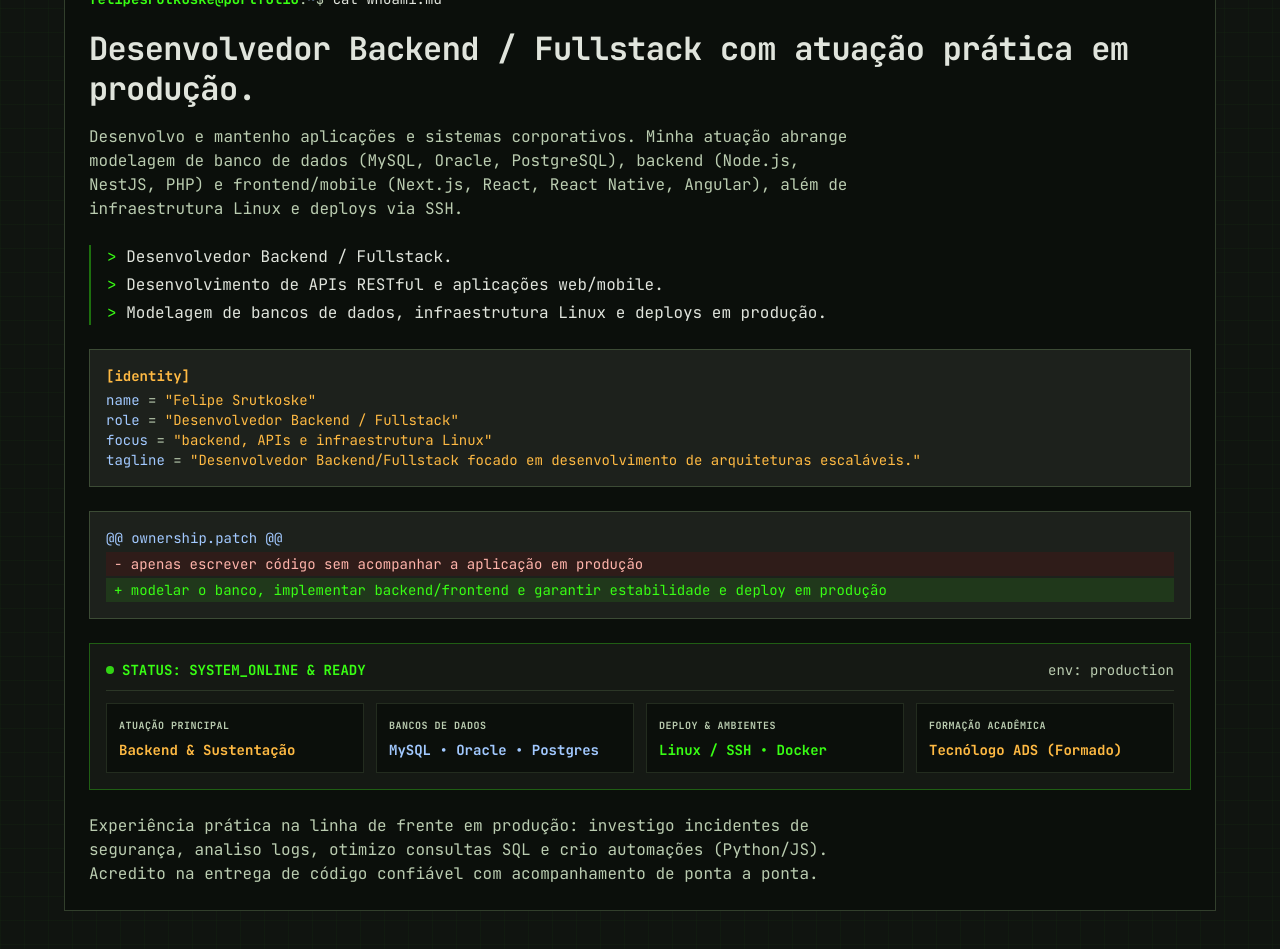
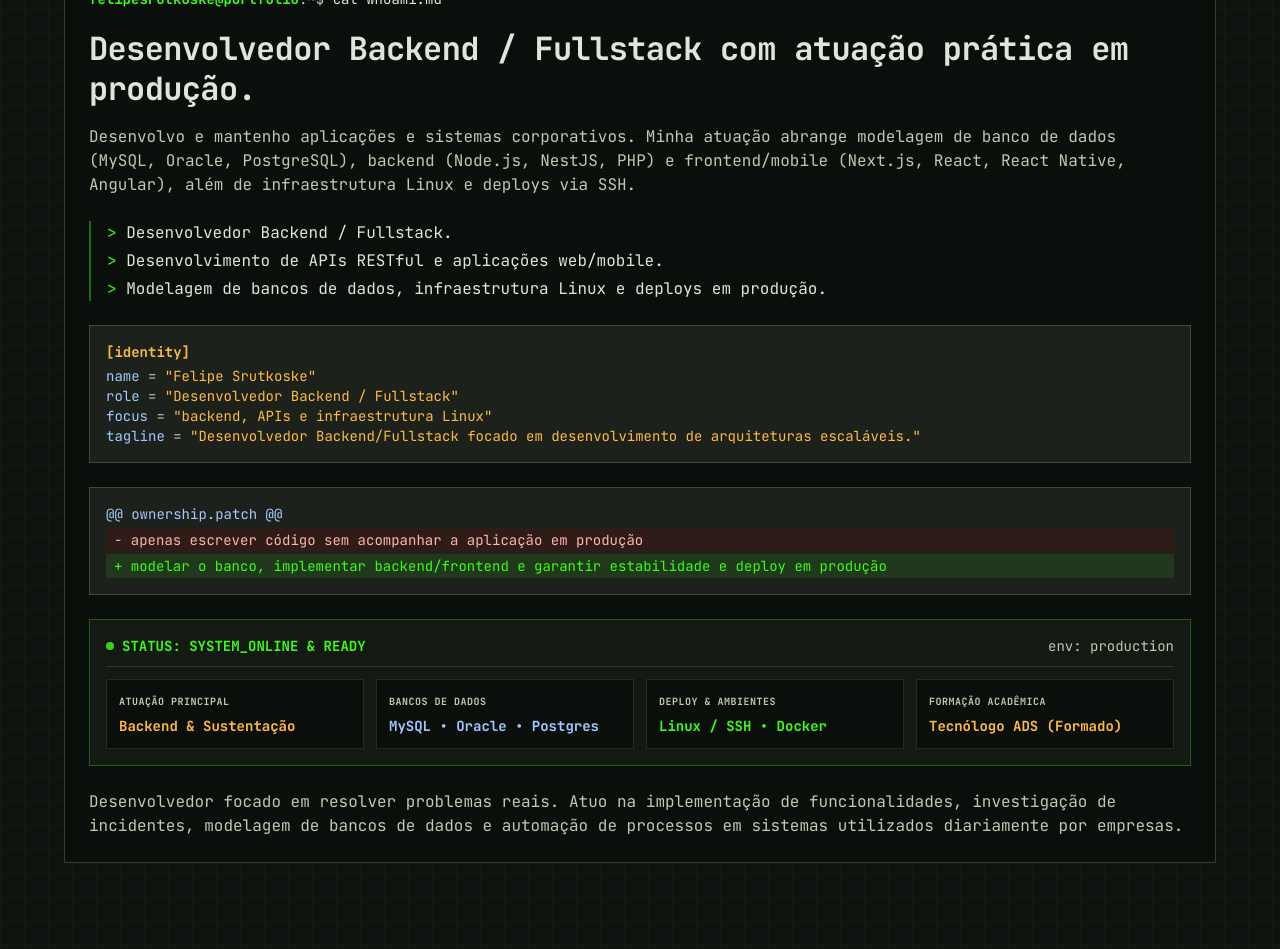
Before and after one commit to FelipeSrutkoske/Srutfolio, a Next.js app: page /pt in a window 1280 px wide. Shown: the part 880-1829 px from the top of the page. Built offline with nearby package versions, Linux system fonts and the light colour scheme.

Commit message:
layout fix

```diff
--- a/components/sections/whoami.tsx
+++ b/components/sections/whoami.tsx
@@ -34,7 +34,7 @@ export default function Whoami({ locale }: { locale: string }) {
           {t("heading")}
         </h3>
 
-        <p className="mt-4 max-w-3xl text-body-md text-on-surface-variant">
+        <p className="mt-4 text-body-md text-on-surface-variant">
           {t("intro")}
         </p>
 
@@ -147,7 +147,7 @@ export default function Whoami({ locale }: { locale: string }) {
           </div>
         </div>
 
-        <p className="mt-6 max-w-3xl text-body-md text-on-surface-variant">
+        <p className="mt-6 text-body-md text-on-surface-variant">
           {t("production")}
         </p>
       </WindowFrame>
--- a/messages/pt.json
+++ b/messages/pt.json
@@ -84,7 +84,7 @@
     "heading": "Desenvolvedor Backend / Fullstack com atuação prática em produção.",
     "intro": "Desenvolvo e mantenho aplicações e sistemas corporativos. Minha atuação abrange modelagem de banco de dados (MySQL, Oracle, PostgreSQL), backend (Node.js, NestJS, PHP) e frontend/mobile (Next.js, React, React Native, Angular), além de infraestrutura Linux e deploys via SSH.",
     "tagline": "Do banco de dados e backend ao deploy em ambientes Linux.",
-    "production": "Experiência prática na linha de frente em produção: investigo incidentes de segurança, analiso logs, otimizo consultas SQL e crio automações (Python/JS). Acredito na entrega de código confiável com acompanhamento de ponta a ponta.",
+    "production": "Desenvolvedor focado em resolver problemas reais. Atuo na implementação de funcionalidades, investigação de incidentes, modelagem de bancos de dados e automação de processos em sistemas utilizados diariamente por empresas.",
     "quotes": [
       "Desenvolvedor Backend / Fullstack.",
       "Desenvolvimento de APIs RESTful e aplicações web/mobile.",
```
